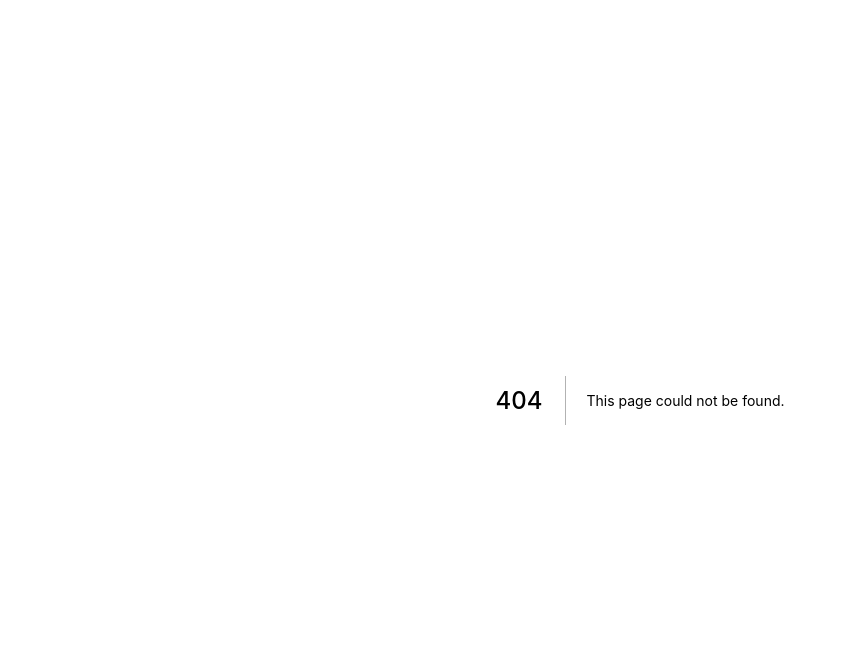
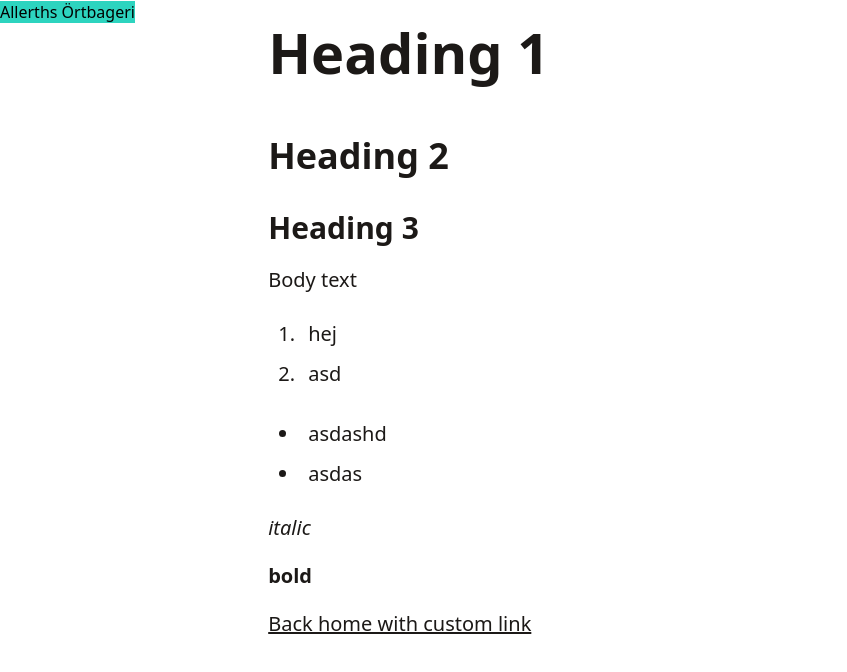
Before and after one commit to paccao/allerthsbageri.se, a Next.js app: page /blog/hello in a window 1280 px wide. Before the commit this address had no page. Shown: the top 672 px of the page, without its empty margins (0-847 px from the left). Built offline with nearby package versions, Linux system fonts and the light colour scheme.

Commit message:
Add typography plugin, header and basic layout

```diff
--- a/package.json
+++ b/package.json
@@ -17,6 +17,7 @@
         "react-dom": "18.2.0"
     },
     "devDependencies": {
+        "@tailwindcss/typography": "^0.5.4",
         "@types/node": "18.0.3",
         "@types/react": "18.0.15",
         "@types/react-dom": "18.0.6",
@@ -25,6 +26,7 @@
         "eslint-config-next": "12.2.2",
         "postcss": "^8.4.14",
         "prettier": "^2.7.1",
+        "prettier-plugin-tailwindcss": "^0.1.12",
         "tailwindcss": "^3.1.6",
         "typescript": "4.7.4"
     },
--- /dev/null
+++ b/src/components/Header.tsx
@@ -0,0 +1,19 @@
+import Link from 'next/link'
+import { FC } from 'react'
+import { SITE_NAME } from '../constants'
+
+export type HeaderProps = {}
+
+const Header: FC<HeaderProps> = ({}) => {
+    return (
+        <header>
+            <nav>
+                <Link href="/">
+                    <a className="bg-teal-400">{SITE_NAME}</a>
+                </Link>
+            </nav>
+        </header>
+    )
+}
+
+export default Header
--- a/src/layouts/LandingLayout.tsx
+++ b/src/layouts/LandingLayout.tsx
@@ -2,6 +2,7 @@ import { FC, ReactNode } from 'react'
 import Head from 'next/head'
 
 import { SITE_DESCRIPTION, SITE_NAME } from '../constants'
+import Header from '../components/Header'
 
 export type LandingLayoutProps = {
     children: ReactNode
@@ -9,13 +10,17 @@ export type LandingLayoutProps = {
 
 const LandingLayout: FC<LandingLayoutProps> = ({ children }) => {
     return (
-        <main className="bg-green-400">
+        <main>
             <Head>
                 <title>{SITE_NAME}</title>
                 <meta name="description" content={SITE_DESCRIPTION} />
             </Head>
 
-            {children}
+            <Header />
+
+            <article className='<article className="prose lg:prose-xl"> prose-stone mx-auto marker:text-stone-900 prose-p:leading-6 prose-p:text-stone-900 prose-strong:text-stone-900 prose-em:text-stone-900 prose-li:my-1 prose-li:text-stone-900 md:prose-lg'>
+                {children}
+            </article>
         </main>
     )
 }
--- a/src/layouts/PostLayout.tsx
+++ b/src/layouts/PostLayout.tsx
@@ -2,6 +2,7 @@ import { FC, ReactNode } from 'react'
 import Head from 'next/head'
 
 import { SITE_DESCRIPTION, SITE_NAME } from '../constants'
+import Header from '../components/Header'
 
 export type PostLayoutProps = {
     children: ReactNode
@@ -10,13 +11,17 @@ export type PostLayoutProps = {
 const PostLayout: FC<PostLayoutProps> = ({ children }) => {
     return (
         <main>
-            {/* IDEA: Use specific meta tags based on post content */}
+            {/* IDEA: Use specific meta tags based on post content: title, description, image, timestamp/date */}
             <Head>
                 <title>{SITE_NAME}</title>
                 <meta name="description" content={SITE_DESCRIPTION} />
             </Head>
 
-            {children}
+            <Header />
+
+            <article className="prose prose-stone mx-auto marker:text-stone-900 prose-p:leading-6 prose-p:text-stone-900 prose-strong:text-stone-900 prose-em:text-stone-900 prose-li:my-1 prose-li:text-stone-900 md:prose-lg lg:prose-xl">
+                {children}
+            </article>
         </main>
     )
 }
--- a/src/pages/_app.tsx
+++ b/src/pages/_app.tsx
@@ -17,7 +17,7 @@ const CustomLink: typeof Link = forwardRef(function CustomLink(
 ) {
     return (
         <Link {...props}>
-            <a className="underline text-black bg-red-500" ref={ref}>
+            <a className="underline" ref={ref}>
                 {children}
             </a>
         </Link>
@@ -27,7 +27,6 @@ const CustomLink: typeof Link = forwardRef(function CustomLink(
 const components = {
     image: ResponsiveImage,
     a: CustomLink,
-    p: (props: any) => <p {...props} className="bg-red-200" />,
 } as unknown as MDXComponents
 
 function MyApp({ Component, pageProps }: AppProps) {
--- /dev/null
+++ b/src/pages/blog/hello.mdx
@@ -0,0 +1,22 @@
+import PostLayout from '../../layouts/PostLayout'
+export default PostLayout
+
+# Heading 1
+
+## Heading 2
+
+### Heading 3
+
+Body text
+
+1. hej
+2. asd
+
+-   asdashd
+-   asdas
+
+_italic_
+
+**bold**
+
+[Back home with custom link](/)
--- a/src/pages/index.mdx
+++ b/src/pages/index.mdx
@@ -1,6 +1,6 @@
 import LandingLayout from '../layouts/LandingLayout'
 export default LandingLayout
 
-## Landing page
+# Välkommen till Allerths Örtbageri!
 
-[Go to test](/test)
+[Go to first blog post](/blog/hello)
--- a/src/pages/test.mdx
+++ /dev/null
@@ -1,5 +0,0 @@
-# Hello world
-
-this is a test
-
-[Back home with custom link](/)
--- a/tailwind.config.js
+++ b/tailwind.config.js
@@ -2,7 +2,7 @@ const defaultTheme = require('tailwindcss/defaultTheme')
 
 /** @type {import('tailwindcss').Config} */
 module.exports = {
-    content: ['./src/**/*.{js,ts,jsx,tsx}'],
+    content: ['./src/**/*.{js,ts,jsx,tsx,mdx}'],
     screens: {
         xs: '475px',
         ...defaultTheme.screens,
@@ -10,5 +10,5 @@ module.exports = {
     theme: {
         extend: {},
     },
-    plugins: [],
+    plugins: [require('@tailwindcss/typography')],
 }
```
Also changed, not shown: 1 other file (tests, documents, lock files or other folders).
